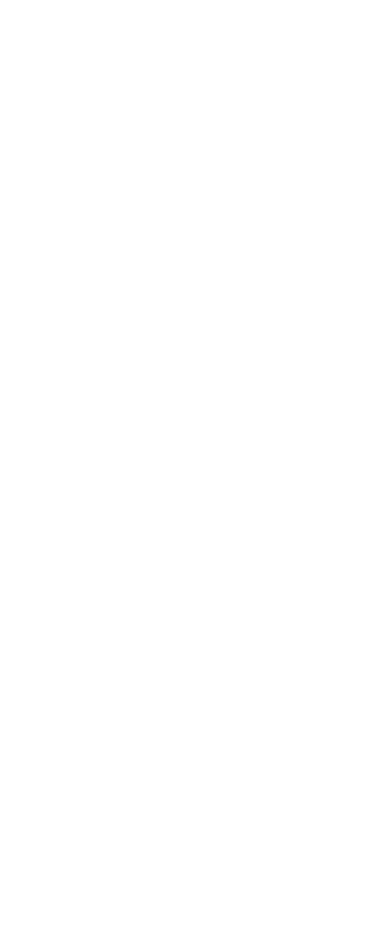
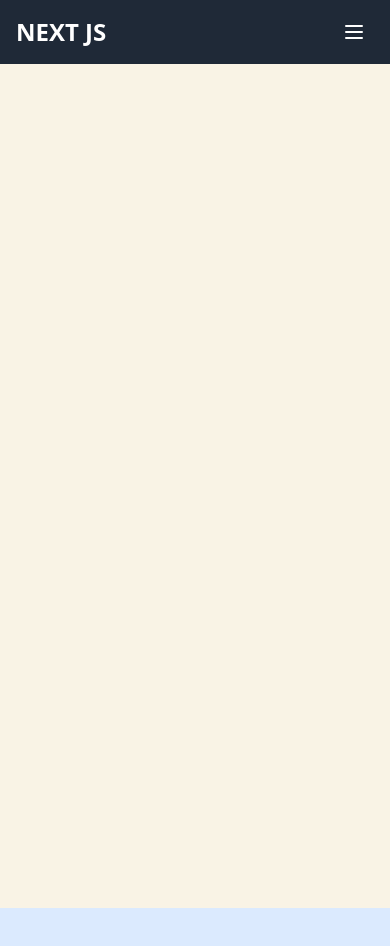
Before and after one commit to importTahsinZaman/cemetery-project, a Next.js app: page / in a window 390 px wide. Shown: the top 946 px of the page. Before the commit the page ends 844 px from the top, so only its background shows below. Built offline with nearby package versions, Linux system fonts and the light colour scheme.

Commit message:
Added Navbar

```diff
--- /dev/null
+++ b/components/Navbar.tsx
@@ -0,0 +1,86 @@
+import Link from "next/Link";
+import { useContext, useState } from "react";
+
+// Top navbar
+export default function Navbar() {
+  const [navbar, setNavbar] = useState(false);
+  return (
+    <nav className="w-full bg-gray-800 shadow">
+      <div className="justify-between px-4 mx-auto lg:max-w-7xl md:items-center md:flex md:px-8">
+        <div>
+          <div className="flex items-center justify-between py-3 md:py-5 md:block">
+            <a href="#">
+              <h2 className="text-2xl text-white font-bold">NEXT JS</h2>
+            </a>
+            <div className="md:hidden">
+              <button
+                className="p-2 text-gray-700 rounded-md outline-none focus:border-gray-400 focus:border"
+                onClick={() => setNavbar(!navbar)}
+              >
+                {navbar ? (
+                  <svg
+                    xmlns="http://www.w3.org/2000/svg"
+                    className="w-6 h-6 text-white"
+                    viewBox="0 0 20 20"
+                    fill="currentColor"
+                  >
+                    <path
+                      fillRule="evenodd"
+                      d="M4.293 4.293a1 1 0 011.414 0L10 8.586l4.293-4.293a1 1 0 111.414 1.414L11.414 10l4.293 4.293a1 1 0 01-1.414 1.414L10 11.414l-4.293 4.293a1 1 0 01-1.414-1.414L8.586 10 4.293 5.707a1 1 0 010-1.414z"
+                      clipRule="evenodd"
+                    />
+                  </svg>
+                ) : (
+                  <svg
+                    xmlns="http://www.w3.org/2000/svg"
+                    className="w-6 h-6 text-white"
+                    fill="none"
+                    viewBox="0 0 24 24"
+                    stroke="currentColor"
+                    strokeWidth={2}
+                  >
+                    <path
+                      strokeLinecap="round"
+                      strokeLinejoin="round"
+                      d="M4 6h16M4 12h16M4 18h16"
+                    />
+                  </svg>
+                )}
+              </button>
+            </div>
+          </div>
+        </div>
+        <div>
+          <div
+            className={`flex-1 justify-self-center pb-3 mt-8 md:block md:pb-0 md:mt-0 ${
+              navbar ? "block" : "hidden"
+            }`}
+          >
+            <ul className="items-center justify-center space-y-8 md:flex md:space-x-6 md:space-y-0">
+              <li className="text-white">
+                <Link legacyBehavior href="/">
+                  <a>Home</a>
+                </Link>
+              </li>
+              <li className="text-white">
+                <Link legacyBehavior href="/blogs">
+                  <a>Blogs</a>
+                </Link>
+              </li>
+              <li className="text-white">
+                <Link legacyBehavior href="/about">
+                  <a>About US</a>
+                </Link>
+              </li>
+              <li className="text-white">
+                <Link legacyBehavior href="/contact">
+                  <a>Contact US</a>
+                </Link>
+              </li>
+            </ul>
+          </div>
+        </div>
+      </div>
+    </nav>
+  );
+}
--- a/pages/_app.tsx
+++ b/pages/_app.tsx
@@ -1,6 +1,12 @@
-import '@/styles/globals.css'
-import type { AppProps } from 'next/app'
+import "@/styles/globals.css";
+import type { AppProps } from "next/app";
+import Navbar from "../components/Navbar";
 
 export default function App({ Component, pageProps }: AppProps) {
-  return <Component {...pageProps} />
+  return (
+    <>
+      <Navbar></Navbar>
+      <Component {...pageProps} />
+    </>
+  );
 }
--- a/pages/index.tsx
+++ b/pages/index.tsx
@@ -5,5 +5,10 @@
 const inter = Inter({ subsets: ["latin"] });
 
 export default function Home() {
-  return <div className="bg-red-50"></div>;
+  return (
+    <>
+      <div className="min-h-screen min-w-screen bg-[#F9F3E5]"></div>
+      <div className="min-h-screen min-w-screen bg-blue-100"></div>
+    </>
+  );
 }
```
